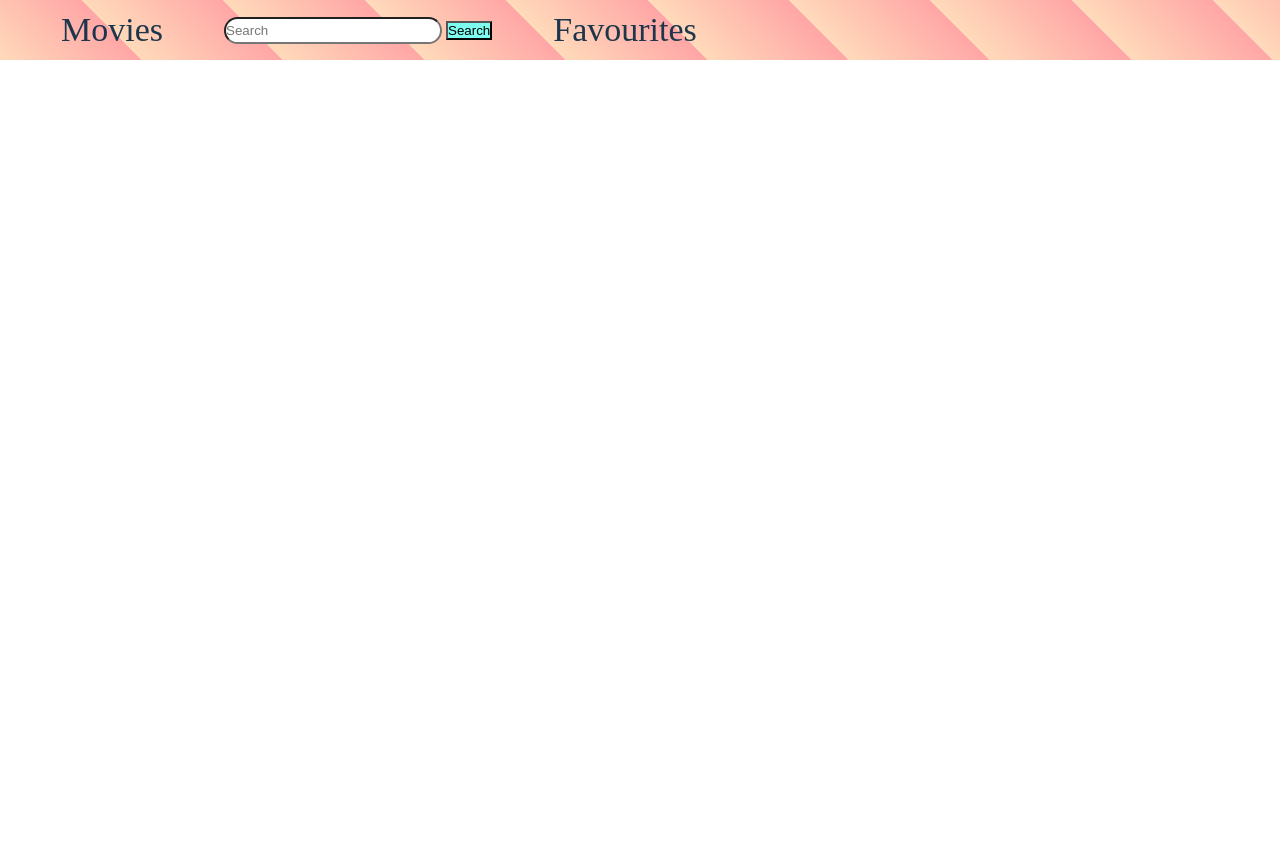
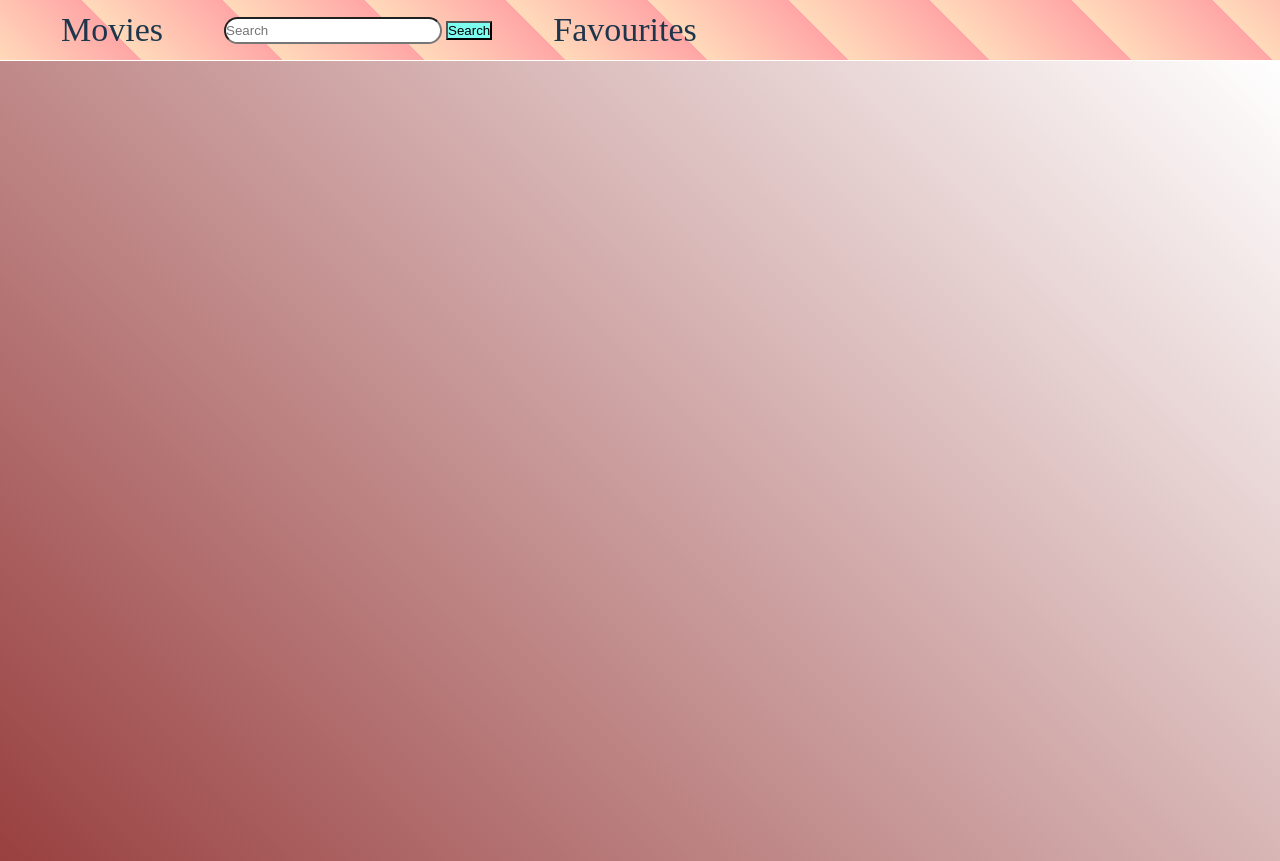
Before and after one commit to crimegod07/MovieSearchImdb, a plain HTML site: page index.html in a window 1280 px wide. Before the commit the page ends 800 px from the top, so only its background shows below. Drawn offline with Linux system fonts and the light colour scheme.

Commit message:
completed 5

```diff
--- a/script.js
+++ b/script.js
@@ -89,6 +89,7 @@ function openNav(movie) {
         //creating elements for extra details of movies and appending to main
         let newDiv = document.createElement("div")
         newDiv.className = "each-movie"
+        newDiv.style.height = "100 vh"
         newDiv.innerHTML = `<img src=${Poster}>
     <p>${Title}<p>
     <div><span>${Released}</span> <span>${Ratings[0].Value}</span></div>
--- a/style.css
+++ b/style.css
@@ -33,7 +33,7 @@ nav a {
 main {
     background-image: linear-gradient(45deg, #994040, #502a2a00);
     width: 100vw;
-    height: auto;
+    height: 100vh;
     display: flex;
     justify-content: center;
     align-items: center;
```
